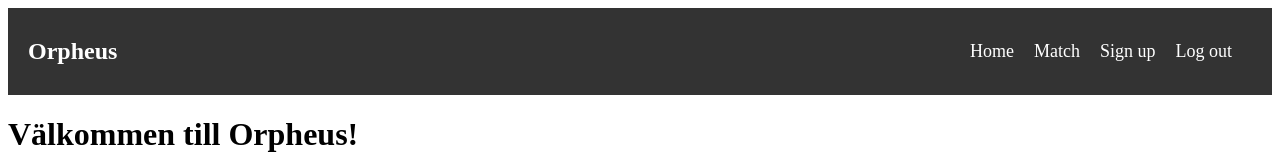
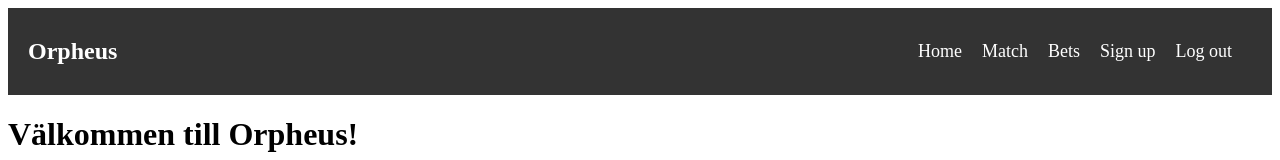
Before and after one commit to berglund10/Orpheus, a React app in the folder frontend/: page / in a window 1280 px wide. Shown: the top 160 px of the page. Built offline with nearby package versions, Linux system fonts and the light colour scheme; no server answers.

Commit message:
add bets to navbar

```diff
--- a/frontend/src/components/navbar.tsx
+++ b/frontend/src/components/navbar.tsx
@@ -54,6 +54,11 @@ function NavBar() {
           </Link>
         </li>
         <li style={liStyle}>
+          <Link to="/bets" style={linkStyle}>
+            Bets
+          </Link>
+        </li>
+        <li style={liStyle}>
           <Link to="/signup" style={linkStyle}>
             Sign up
           </Link>
```
